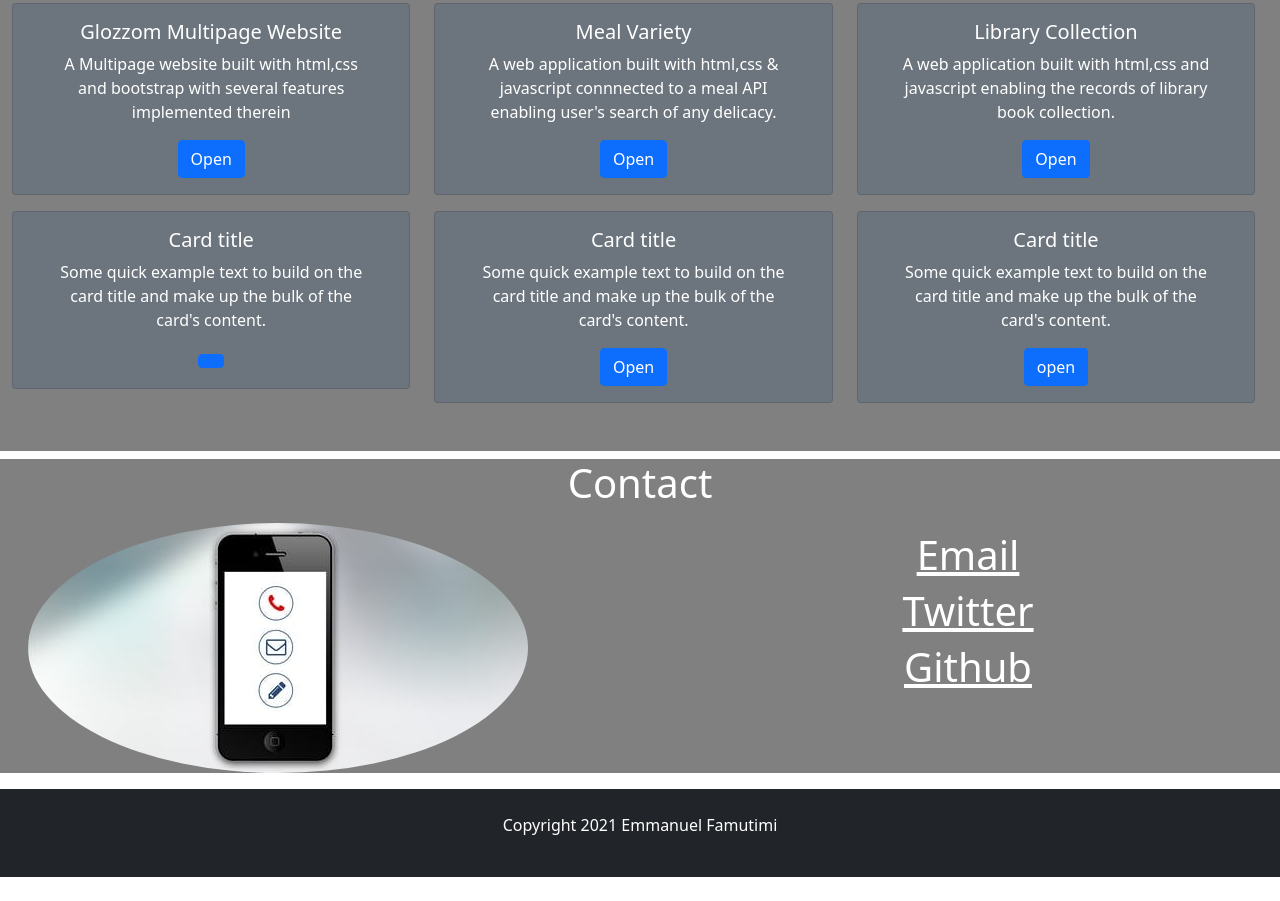
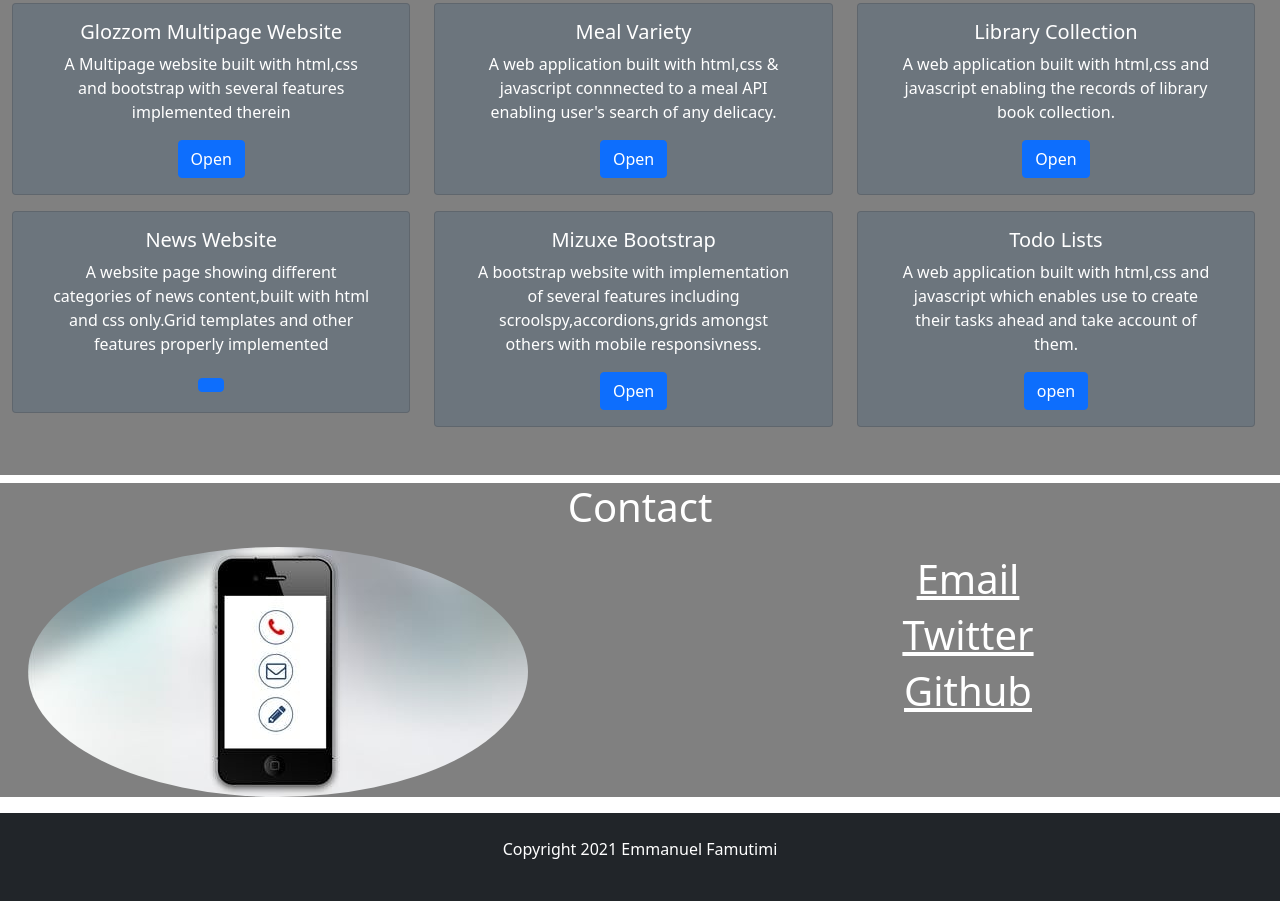
Before and after one commit to FamutimiEmmanuel/myportfoliowebsite, a plain HTML site: page index.html in a window 1280 px wide. Shown: the part 1306-2207 px from the top of the page. Before the commit the page ends 2183 px from the top, so only its background shows below. Drawn offline with nearby package versions, Linux system fonts and the light colour scheme.

Commit message:
project3

```diff
--- a/index.html
+++ b/index.html
@@ -171,9 +171,9 @@
                         <div class="card container bg-secondary">
                             <!-- <img src="..." class="card-img-top" alt="..."> -->
                             <div class="card-body">
-                              <h5 class="card-title">Card title</h5>
-                              <p class="card-text">Some quick example text to build on the card title and make up the bulk of the card's content.</p>
-                              <a href="#" class="btn btn-primary"></a>
+                              <h5 class="card-title">News Website</h5>
+                              <p class="card-text">A website page showing different categories of news content,built with html and css only.Grid templates and other features properly implemented</p>
+                              <a href="https://newsarena.netlify.app" class="btn btn-primary"></a>
                             </div>
                           </div>
 
@@ -182,9 +182,9 @@
                         <div class="card container bg-secondary" >
                             <!-- <img src="..." class="card-img-top" alt="..."> -->
                             <div class="card-body">
-                              <h5 class="card-title">Card title</h5>
-                              <p class="card-text">Some quick example text to build on the card title and make up the bulk of the card's content.</p>
-                              <a href="#" class="btn btn-primary">Open</a>
+                              <h5 class="card-title">Mizuxe Bootstrap</h5>
+                              <p class="card-text">A bootstrap website with implementation of several features including scroolspy,accordions,grids amongst others with mobile responsivness.</p>
+                              <a href="https://mizuxebootstrapped.netlify.app" class="btn btn-primary">Open</a>
                             </div>
                           </div>
 
@@ -193,9 +193,9 @@
                         <div class="card container bg-secondary">
                             <!-- <img src="..." class="card-img-top" alt="..."> -->
                             <div class="card-body">
-                              <h5 class="card-title">Card title</h5>
-                              <p class="card-text">Some quick example text to build on the card title and make up the bulk of the card's content.</p>
-                              <a href="#" class="btn btn-primary">open</a>
+                              <h5 class="card-title">Todo Lists</h5>
+                              <p class="card-text">A web application built with html,css and javascript which enables use to create their tasks ahead and take account of them.</p>
+                              <a href="https://tasklists-note.netlify.app" class="btn btn-primary">open</a>
                             </div>
                           </div>
 
```
